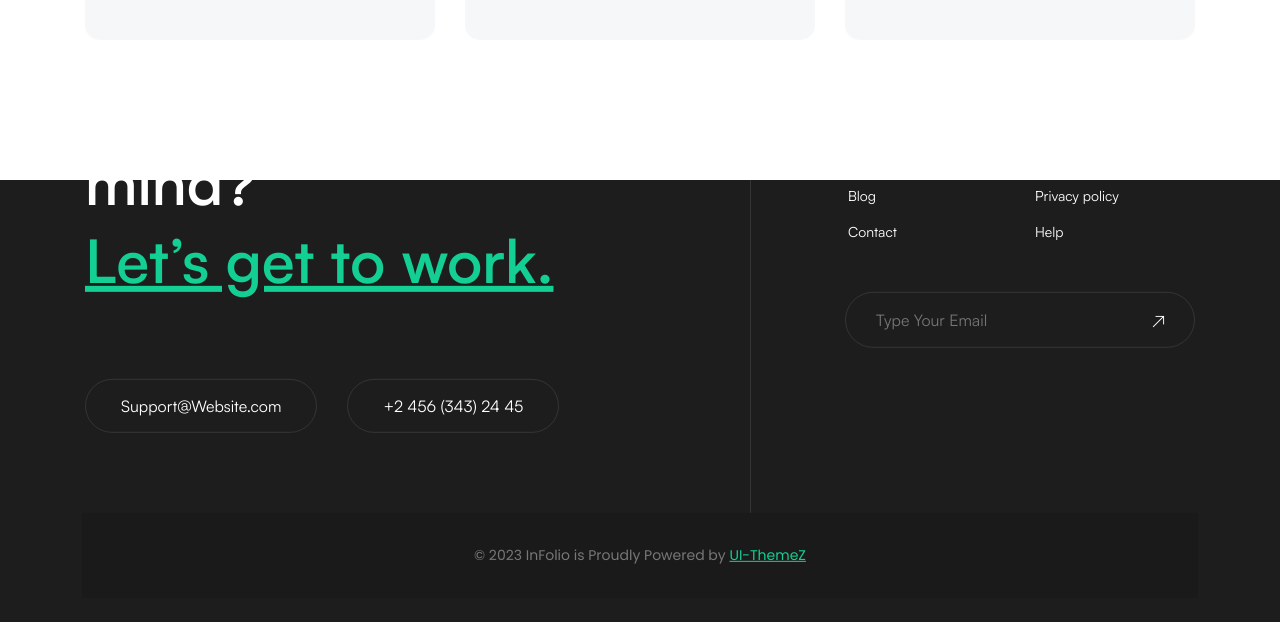
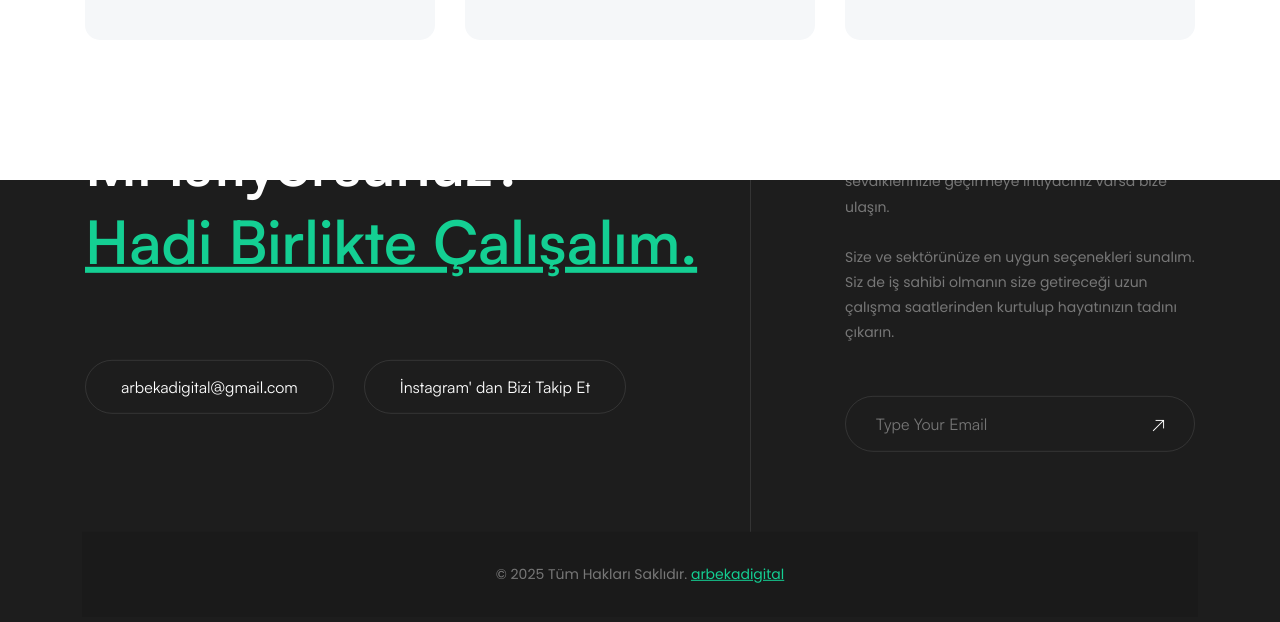
Before and after one commit to berkecanakkor/arbekas, a plain HTML site: page home-digital-agency.html in a window 1280 px wide. Shown: the part 7256-7878 px from the top of the page. Drawn offline with Linux system fonts and the light colour scheme; a script that the page names is missing; a web font is replaced by a local one.

Commit message:
footer kısmı tamamlandı.

```diff
--- a/home-digital-agency.html
+++ b/home-digital-agency.html
@@ -1516,17 +1516,11 @@
                             <div class="col-lg-7">
                                 <div class="social-media d-flex justify-content-end">
                                     <ul class="rest d-flex align-items-center fz-14">
-                                        <li class="hover-this cursor-pointer">
-                                            <a href="#0" class="hover-anim"><i class="fab fa-facebook-f mr-10"></i> Facebook</a>
-                                        </li>
-                                        <li class="hover-this cursor-pointer ml-50">
-                                            <a href="#0" class="hover-anim"><i class="fab fa-dribbble mr-10"></i> Dribbble</a>
-                                        </li>
                                         <li class="hover-this cursor-pointer ml-50">
                                             <a href="#0" class="hover-anim"><i class="fab fa-linkedin-in mr-10"></i> LinkedIn</a>
                                         </li>
                                         <li class="hover-this cursor-pointer ml-50">
-                                            <a href="#0" class="hover-anim"><i class="fab fa-instagram mr-10"></i> Instagram</a>
+                                            <a href="https://www.instagram.com/arbekadigital" class="hover-anim"><i class="fab fa-instagram mr-10"></i> Instagram</a>
                                         </li>
                                     </ul>
                                 </div>
@@ -1537,23 +1531,23 @@
                                 <div class="call-action">
                                     <h2 class="d-slideup wow fz-60 fw-600">
                                         <span class="sideup-text">
-                                            <span class="up-text">Have a project in mind?</span>
+                                            <span class="up-text">İşletmenizi Büyütmek Mi İstiyorsunuz?</span>
                                         </span>
                                         <span class="sideup-text">
-                                            <span class="up-text underline"><a href="page-contact.html"
-                                                    class="main-color">Let’s
-                                                    get to work.</a></span>
+                                            <span class="up-text underline"><a href="https://www.instagram.com/arbekadigital"
+                                                    class="main-color">Hadi
+                                                   Birlikte Çalışalım.</a></span>
                                         </span>
                                     </h2>
                                     <div class="info mt-80 d-flex align-items-center">
                                         <div>
                                             <a href="#0" class="butn butn-md butn-bord-thin radius-30">
-                                                <span class="text">Support@Website.com</span>
+                                                <span class="text">arbekadigital@gmail.com</span>
                                             </a>
                                         </div>
                                         <div>
-                                            <a href="#0" class="butn butn-md butn-bord-thin radius-30 ml-30">
-                                                <span class="text">+2 456 (343) 24 45</span>
+                                            <a href="https://www.instagram.com/arbekadigital" class="butn butn-md butn-bord-thin radius-30 ml-30">
+                                                <span class="text">İnstagram' dan Bizi Takip Et</span>
                                             </a>
                                         </div>
                                     </div>
@@ -1561,41 +1555,12 @@
                             </div>
                             <div class="col-lg-4 offset-lg-1 bord-left">
                                 <div class="column">
-                                    <h6 class="sub-title mb-30">Useful Links</h6>
-                                    <div class="row">
-                                        <div class="col-6">
-                                            <ul class="rest fz-14">
-                                                <li class="mb-15">
-                                                    <a href="#0">About</a>
-                                                </li>
-                                                <li class="mb-15">
-                                                    <a href="#0">Services</a>
-                                                </li>
-                                                <li class="mb-15">
-                                                    <a href="#0">Blog</a>
-                                                </li>
-                                                <li>
-                                                    <a href="#0">Contact</a>
-                                                </li>
-                                            </ul>
-                                        </div>
-                                        <div class="col-6">
-                                            <ul class="rest fz-14">
-                                                <li class="mb-15">
-                                                    <a href="#0">FAQS</a>
-                                                </li>
-                                                <li class="mb-15">
-                                                    <a href="#0">Term & Conditions</a>
-                                                </li>
-                                                <li class="mb-15">
-                                                    <a href="#0">Privacy policy</a>
-                                                </li>
-                                                <li>
-                                                    <a href="#0">Help</a>
-                                                </li>
-                                            </ul>
-                                        </div>
-                                    </div>
+                                    <h6 class="sub-title mb-30">Mesajımız</h6>
+                                    <p class="fz-14">
+                                        Sizin de işletmenizi büyütmeye, dijitalde görünür olmaya, saatler veya günler sürecek olan işlerinizi dakikalara indirmeye, işiniz için harcadığınız vakti sevdiklerinizle geçirmeye ihtiyacınız varsa bize ulaşın.
+                                        <br><br>
+                                        Size ve sektörünüze en uygun seçenekleri sunalım. Siz de iş sahibi olmanın size getireceği uzun çalışma saatlerinden kurtulup hayatınızın tadını çıkarın.
+                                    </p>
                                 </div>
                                 <div class="subscribe-minimal mt-50">
                                     <form action="contact.php">
@@ -1610,9 +1575,9 @@
                             </div>
                         </div>
                         <div class="text-center pt-30 pb-30 main-bg mt-80">
-                            <p class="fz-14">© 2023 InFolio is Proudly Powered by <span class="underline main-color"><a
-                                        href="https://themeforest.net/user/ui-themez"
-                                        target="_blank">UI-ThemeZ</a></span></p>
+                            <p class="fz-14">© 2025 Tüm Hakları Saklıdır. <span class="underline main-color"><a
+                                        href="https://www.instagram.com/arbekadigital"
+                                        target="_blank">arbekadigital</a></span></p>
                         </div>
                     </div>
                 </div>
```
